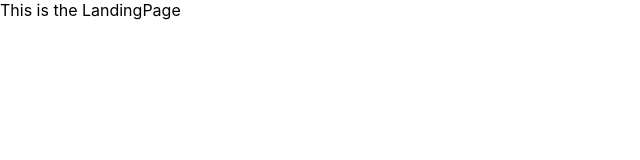
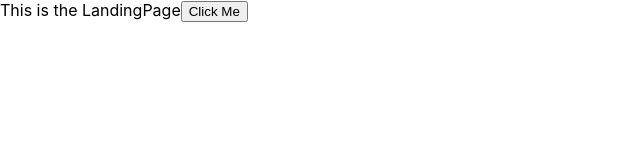
Before and after one commit to stefmryan/library_management_system_client, a React (Create React App) app: page / in a window 1280 px wide. Shown: the top 160 px of the page, without its empty margins (0-640 px from the left). Built offline with nearby package versions, Linux system fonts and the light colour scheme.

Commit message:
add button to landing page component

```diff
--- a/src/App.js
+++ b/src/App.js
@@ -5,15 +5,10 @@ import LandingPage from './components/pages/LandingPage/LandingPage';
 function App() {
   return (
     <Router>
-
       <Routes>
-
       <Route exact path="/" element={<LandingPage />}/>
-
       </Routes>
-
     </Router>
-
   );
 }
 
--- a/src/components/pages/LandingPage/LandingPage.js
+++ b/src/components/pages/LandingPage/LandingPage.js
@@ -1,9 +1,15 @@
 import React from "react";
 
+
 const LandingPage = () => {
+
+    const handleBtn = () =>{
+        console.log("Clicked btn");
+    }
     return(
     <div>
         This is the LandingPage
+        <button onClick={handleBtn}>Click Me</button>
     </div>
     )
 }
```
